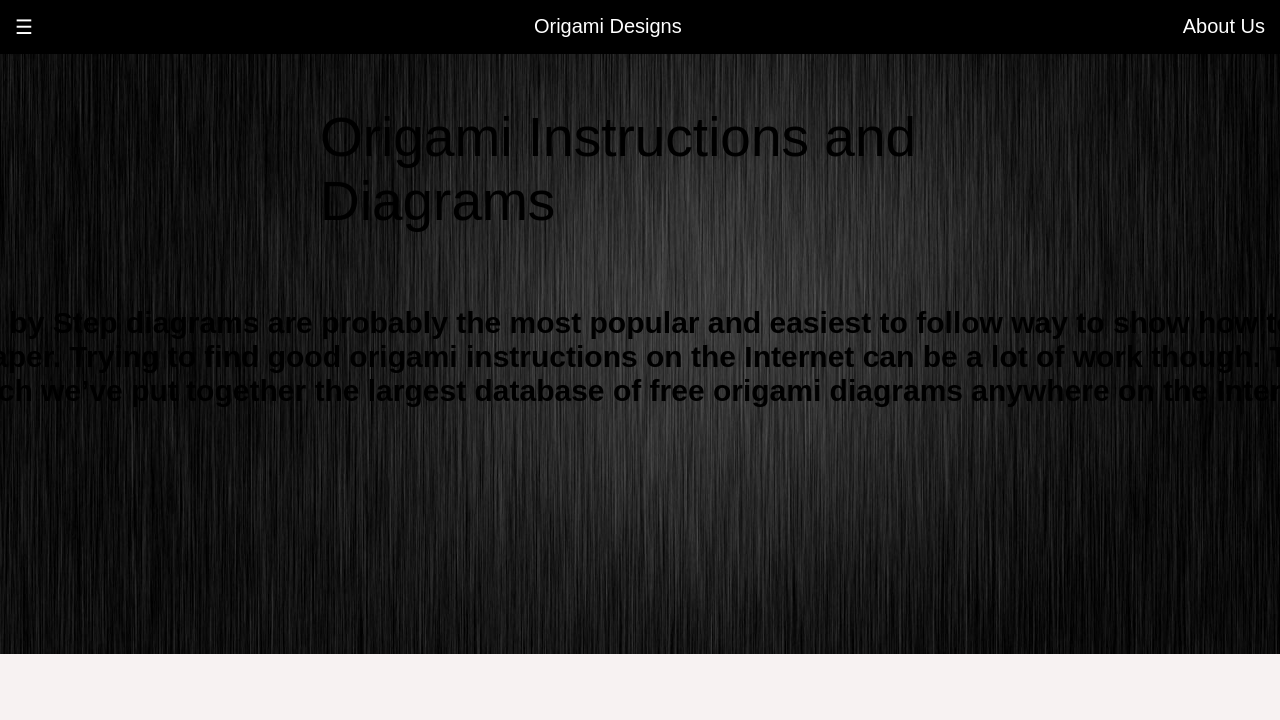
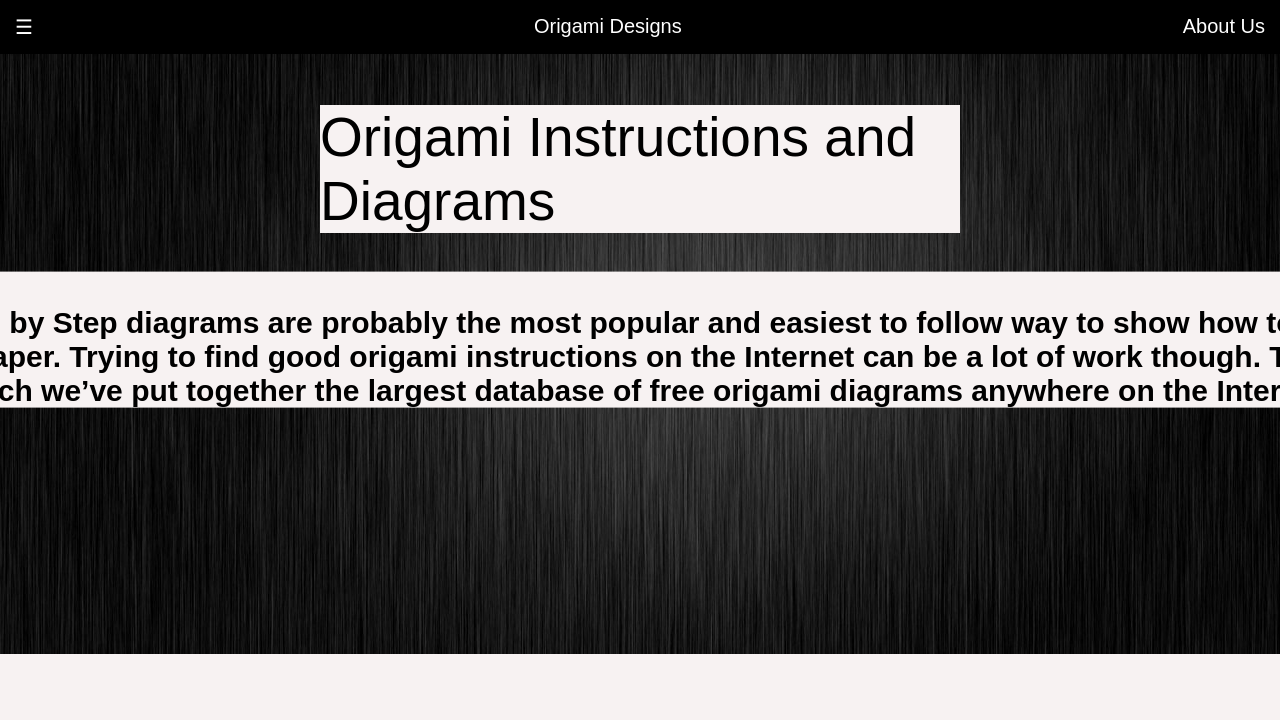
Before and after one commit to vishnupriya-whitehatjr/c52-v2-OrigamiClone-Part4, a plain HTML site: page index.html in a window 1280 px wide. Shown: the top 720 px of the page. Drawn offline with Linux system fonts and the light colour scheme.

Commit message:
Update styles.css

```diff
--- a/styles.css
+++ b/styles.css
@@ -26,6 +26,7 @@ a:visited{
     position: relative;
 }
 .bodyimg p{
+    background-color:#f7f2f2;
     font-size: 55px;
     font-family: fantasy;
     position: absolute;
@@ -34,7 +35,7 @@ a:visited{
     transform: translate(-50%,-50%);
 }
 .bodyimg h3{
-
+   background-color:#f7f2f2;
     font-family: fantasy;
     font-size: 30px;
     width: 1600px;
```
